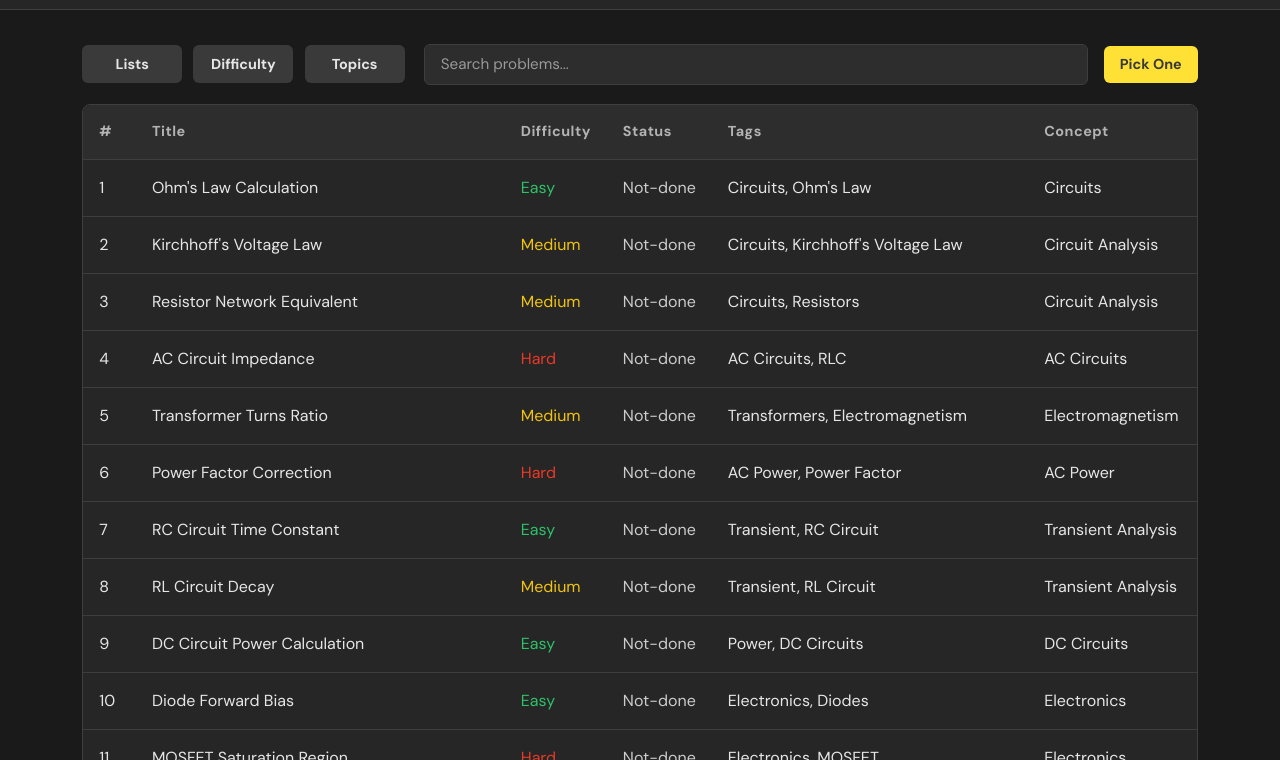
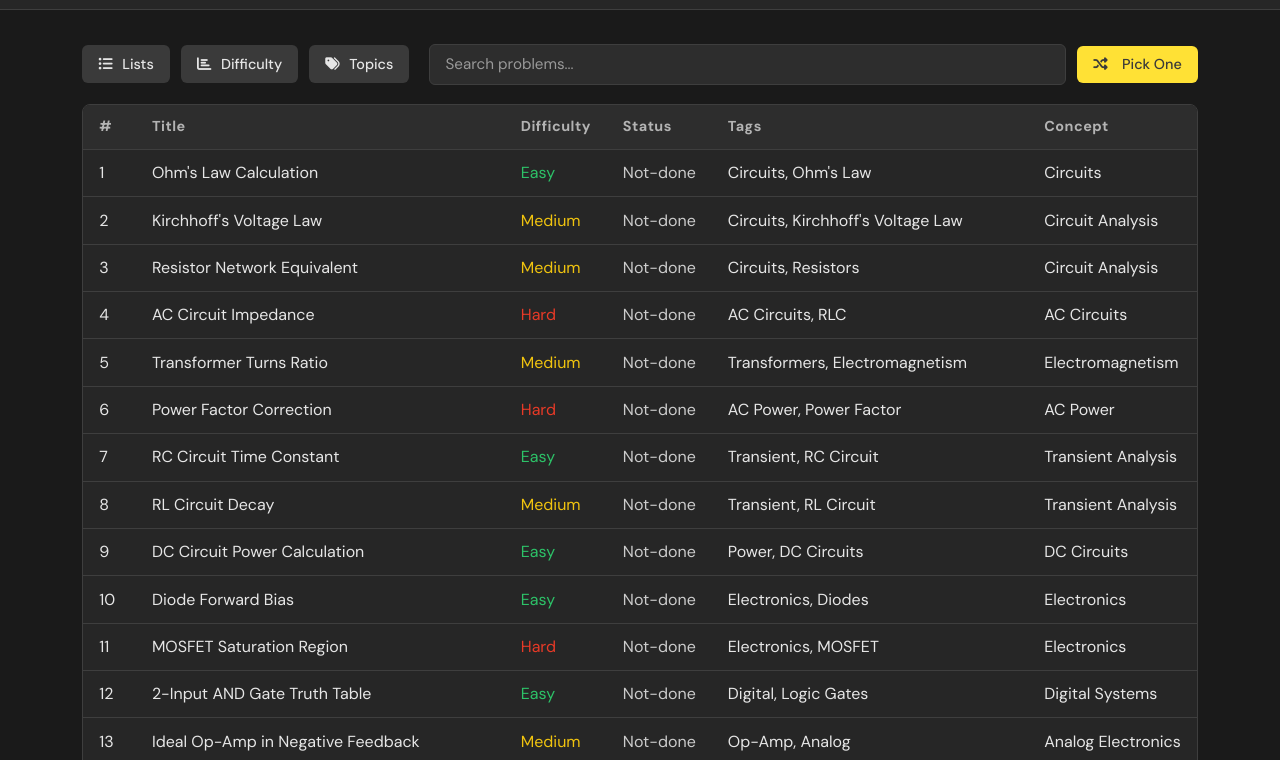
Before and after one commit to ykim336/bananaprep, a plain HTML site: page client/database.html in a window 1280 px wide. Shown: the part 40-800 px from the top of the page. Drawn offline with Linux system fonts and the light colour scheme; no server answers.

Commit message:
database looks good

```diff
--- a/client/css/database.css
+++ b/client/css/database.css
@@ -55,9 +55,21 @@ body, input, button, table {
 
 .nav-btn {
   background-color: #3a3a3a;
-  font-weight: 550;
-  min-width: 100px;
+  font-weight: 500;
+  min-width: unset; /* Remove the fixed minimum width */
   min-height: 38px;
+  padding: 0.6rem 1rem;
+  width: auto; /* Allow the button to size based on content */
+  white-space: nowrap; /* Prevent text wrapping */
+  display: inline-flex;
+  align-items: center;
+  gap: 0.2rem; /* Space between icon and text */
+}
+
+.nav-btn i,
+.pick-one-btn i {
+  display: inline-block;
+  margin-right: 0.4rem; /* Space between icon and text */
 }
 
 .nav-btn:hover {
@@ -68,8 +80,8 @@ body, input, button, table {
 .pick-one-btn {
   background-color: var(--accent-yellow);
   color: #3a3a3a;
-  font-weight: 600;
-  margin-left: 0.5rem;
+  font-weight: 500;
+  margin-left: 0.2rem;
 }
 
 .pick-one-btn:hover {
@@ -122,7 +134,7 @@ thead {
 
 th,
 td {
-  padding: 1rem;
+  padding: 0.7rem 1rem;
   text-align: left;
   border-bottom: 1px solid var(--border-color);
 }
@@ -141,7 +153,7 @@ tbody tr {
 
 tbody tr:hover {
   background-color: #3a3a3a;
-  transform: translateY(-2px);
+  transform: translateY(-1px);
 }
 
 tbody tr:last-child td {
@@ -184,7 +196,8 @@ tbody tr:last-child td {
   display: none;
   position: absolute;
   background-color: var(--bg-medium);
-  min-width: 280px;
+  min-width: 160px;
+  width: max-content;
   z-index: 1;
   border-radius: 4px;
   border: 1px solid var(--border-color);
--- a/client/database.html
+++ b/client/database.html
@@ -8,11 +8,15 @@
   <link rel="stylesheet" href="css/styles.css">
   <link rel="stylesheet" href="css/database.css">
   <link rel="stylesheet" href="css/font.css" />
+  <link rel="stylesheet" href="https://cdnjs.cloudflare.com/ajax/libs/font-awesome/6.4.0/css/all.min.css" />
 </head>
 <body>
   <!-- Sticky Header with Logo -->
   <header>
-    <a href="index.html" class="logo">BananaPrep</a>
+    <a href="index.html">
+      <img src="images/bananaprep_logo.png" alt="BananaPrep Logo" class="logo-image top-nav"
+        onerror="this.style.display='none'; this.parentNode.innerHTML='BananaPrep';" />
+    </a>
     <div class="user-account" id="userAccountSection">
       <!-- This will be populated by JavaScript -->
     </div>
@@ -25,7 +29,7 @@
       <!-- Top Navigation -->
       <div class="top-nav">
         <div class="filter-dropdown">
-          <button class="nav-btn">Lists</button>
+          <button class="nav-btn"><i class="fas fa-list-ul"></i> Lists</button>
           <div class="dropdown-content">
             <a href="#" data-filter="all">All Problems</a>
             <a href="#" data-filter="solved">Solved Problems</a>
@@ -34,7 +38,7 @@
           </div>
         </div>
         <div class="filter-dropdown">
-          <button class="nav-btn">Difficulty</button>
+          <button class="nav-btn"><i class="fas fa-chart-bar"></i> Difficulty</button>
           <div class="dropdown-content">
             <a href="#" data-difficulty="all">All Difficulties</a>
             <a href="#" data-difficulty="easy">Easy</a>
@@ -43,7 +47,7 @@
           </div>
         </div>
         <div class="filter-dropdown">
-          <button class="nav-btn">Topics</button>
+          <button class="nav-btn"><i class="fas fa-tags"></i> Topics</button>
           <div class="dropdown-content" id="tagFilters">
             <!-- Tags will be populated dynamically -->
           </div>
@@ -51,7 +55,7 @@
         <div class="search-bar">
           <input type="text" id="searchInput" placeholder="Search problems..." />
         </div>
-        <button class="pick-one-btn" id="pickOneBtn">Pick One</button>
+        <button class="pick-one-btn" id="pickOneBtn"><i class="fas fa-random"></i> Pick One</button>
       </div>
 
       <!-- Table of Problems -->
```
